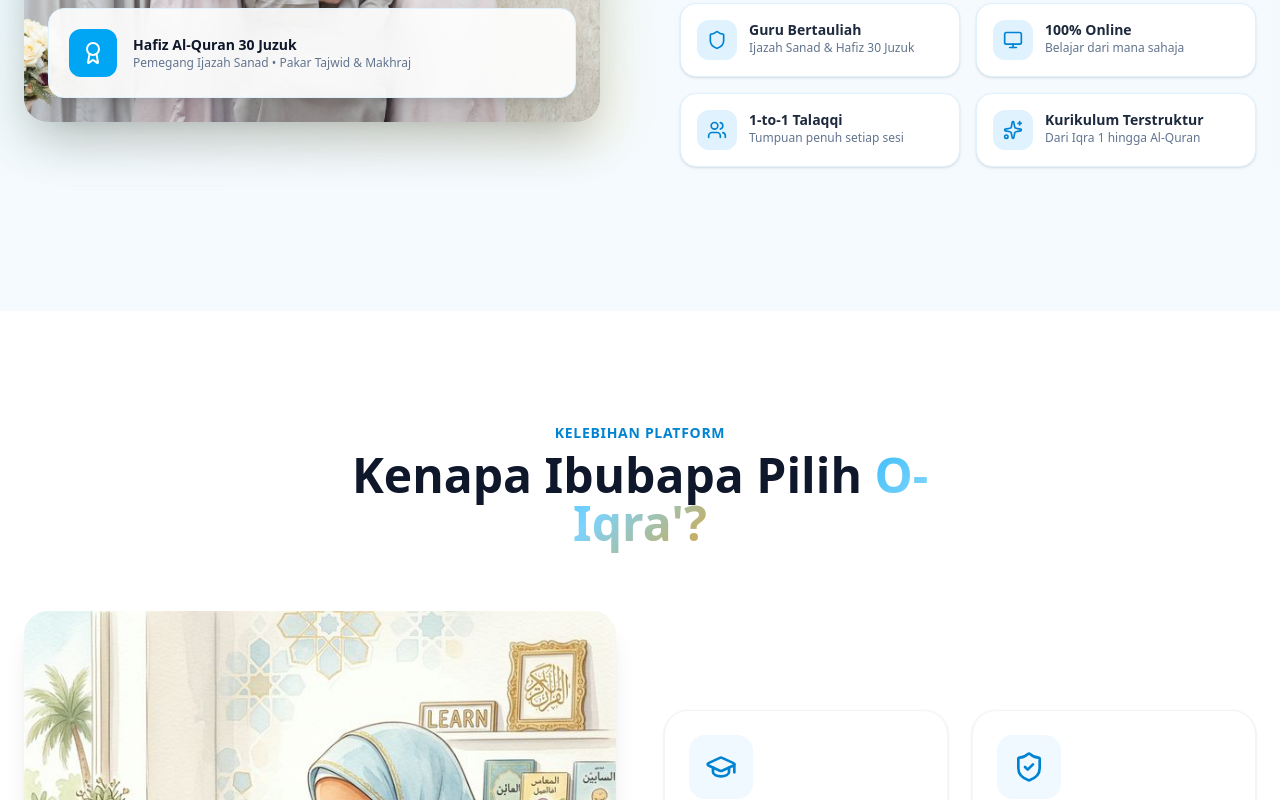
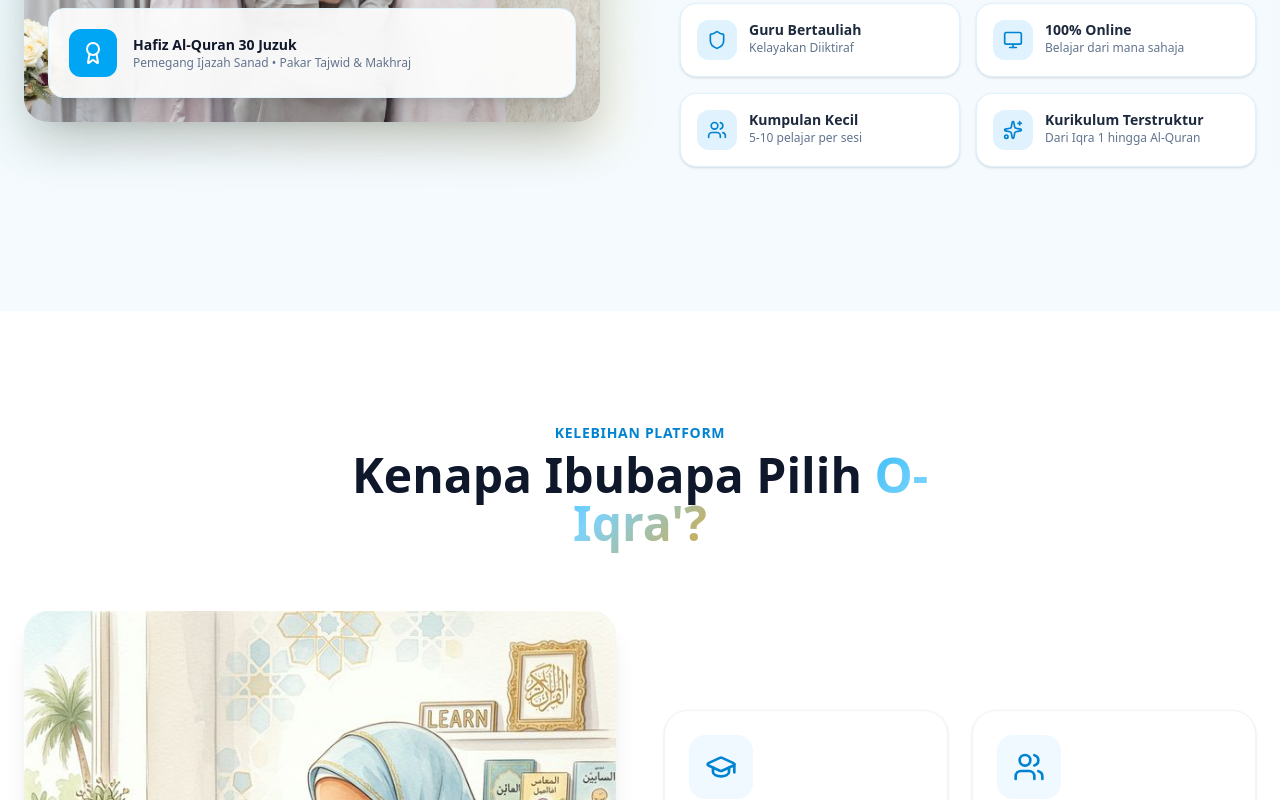
Before and after one commit to oiqra-kl/OIqra, a Next.js app: page / in a window 1280 px wide. Shown: the part 2120-2920 px from the top of the page. Built offline with nearby package versions, Linux system fonts and the light colour scheme.

Commit message:
feat: change class size to small group and make testimonials slider draggable

```diff
--- a/src/app/page.tsx
+++ b/src/app/page.tsx
@@ -243,7 +243,7 @@ export default function Home() {
               { step: "01", title: "Hubungi", desc: "WhatsApp & beri butiran anak.", icon: <MessageCircle className="w-5 h-5 md:w-8 md:h-8 text-sky-600" />, color: "bg-sky-50" },
               { step: "02", title: "Penilaian", desc: "Guru nilai bacaan percuma.", icon: <BookOpen className="w-5 h-5 md:w-8 md:h-8 text-emerald-600" />, color: "bg-emerald-50" },
               { step: "03", title: "Jadual", desc: "Pilih waktu sesi sesuai.", icon: <Clock className="w-5 h-5 md:w-8 md:h-8 text-amber-600" />, color: "bg-amber-50" },
-              { step: "04", title: "Mula!", desc: "Terus mula mengaji 1-ke-1.", icon: <Star className="w-5 h-5 md:w-8 md:h-8 text-purple-600" />, color: "bg-purple-50" },
+              { step: "04", title: "Mula!", desc: "Mula kelas kumpulan kecil.", icon: <Star className="w-5 h-5 md:w-8 md:h-8 text-purple-600" />, color: "bg-purple-50" },
             ].map((s, idx) => (
               <motion.div key={s.title} initial={{ opacity: 0, y: 20 }} whileInView={{ opacity: 1, y: 0 }} viewport={{ once: true }} transition={{ delay: idx * 0.1 }} className="relative group p-4 sm:p-6 rounded-2xl bg-slate-50 border border-slate-100 text-center">
                 <div className={`w-12 h-12 md:w-20 md:h-20 ${s.color} rounded-2xl flex items-center justify-center mx-auto mb-3 md:mb-6 shadow-sm group-hover:scale-110 transition-transform duration-300`}>
@@ -291,9 +291,9 @@ export default function Home() {
 
               <motion.div variants={fadeUp} className="grid grid-cols-1 sm:grid-cols-2 gap-4 mb-8">
                 {[
-                  { icon: Shield, title: "Guru Bertauliah", desc: "Ijazah Sanad & Hafiz 30 Juzuk" },
+                  { icon: Shield, title: "Guru Bertauliah", desc: "Kelayakan Diiktiraf" },
                   { icon: Monitor, title: "100% Online", desc: "Belajar dari mana sahaja" },
-                  { icon: Users, title: "1-to-1 Talaqqi", desc: "Tumpuan penuh setiap sesi" },
+                  { icon: Users, title: "Kumpulan Kecil", desc: "5-10 pelajar per sesi" },
                   { icon: Sparkles, title: "Kurikulum Terstruktur", desc: "Dari Iqra 1 hingga Al-Quran" },
                 ].map((item) => (
                   <div key={item.title} className="flex items-start gap-3 p-4 bg-white rounded-2xl border border-sky-100 shadow-sm">
@@ -331,7 +331,7 @@ export default function Home() {
             <div className="grid grid-cols-2 gap-4 sm:gap-6">
               {[
                 { title: "Guru Hafiz", desc: "Hafiz bertauliah.", icon: <GraduationCap className="w-5 h-5 md:w-8 md:h-8 text-sky-600" /> },
-                { title: "1-ke-1", desc: "Tumpuan peribadi.", icon: <ShieldCheck className="w-5 h-5 md:w-8 md:h-8 text-sky-600" /> },
+                { title: "Kumpulan Kecil", desc: "5-10 orang per kelas.", icon: <Users className="w-5 h-5 md:w-8 md:h-8 text-sky-600" /> },
                 { title: "Masa Fleksibel", desc: "Ikut jadual anda.", icon: <Clock className="w-5 h-5 md:w-8 md:h-8 text-sky-600" /> },
                 { title: "100% Online", desc: "Belajar di mana sahaja.", icon: <Globe className="w-5 h-5 md:w-8 md:h-8 text-sky-600" /> },
               ].map((item, idx) => (
@@ -411,7 +411,7 @@ export default function Home() {
               <p className="text-slate-500 font-medium mb-8">per minggu</p>
 
               <ul className="text-left space-y-4 mb-10 w-full">
-                {["Sesi One-to-One Talaqqi", "Guru Hafiz Bertauliah", "Laporan Prestasi Bulanan", "Masa Jadual Fleksibel"].map((feature) => (
+                {["Kelas Kumpulan Kecil (5-10)", "Guru Hafiz Bertauliah", "Laporan Prestasi Bulanan", "Masa Jadual Fleksibel"].map((feature) => (
                   <li key={feature} className="flex items-center gap-3 text-slate-700 font-medium whitespace-nowrap">
                     <CheckCircle2 size={20} className="text-emerald-500 flex-shrink-0" />
                     <span>{feature}</span>
@@ -440,9 +440,20 @@ export default function Home() {
           <div className="relative max-w-4xl mx-auto">
             <div className="overflow-hidden">
               <motion.div
+                drag="x"
+                dragConstraints={{ left: 0, right: 0 }}
+                dragElastic={1}
+                onDragEnd={(e, { offset, velocity }) => {
+                  const swipe = offset.x;
+                  if (swipe < -50) {
+                    setCurrentTestimonial((prev) => (prev + 1) % testimonials.length);
+                  } else if (swipe > 50) {
+                    setCurrentTestimonial((prev) => (prev === 0 ? testimonials.length - 1 : prev - 1));
+                  }
+                }}
                 animate={{ x: `-${currentTestimonial * 100}%` }}
                 transition={{ type: "spring", stiffness: 300, damping: 30 }}
-                className="flex"
+                className="flex cursor-grab active:cursor-grabbing"
               >
                 {testimonials.map((review, idx) => (
                   <div key={idx} className="w-full flex-shrink-0 px-2 sm:px-4">
```
